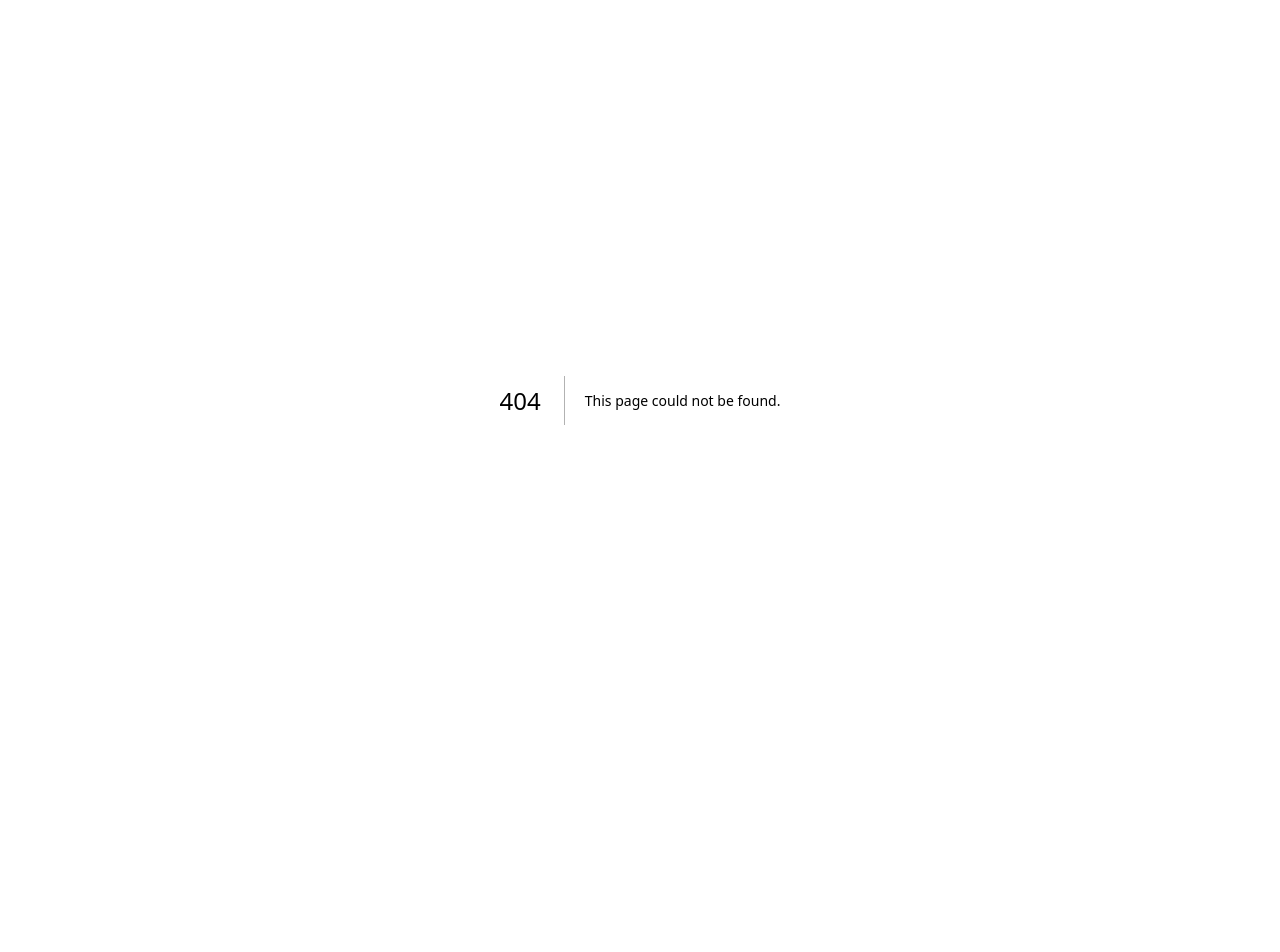
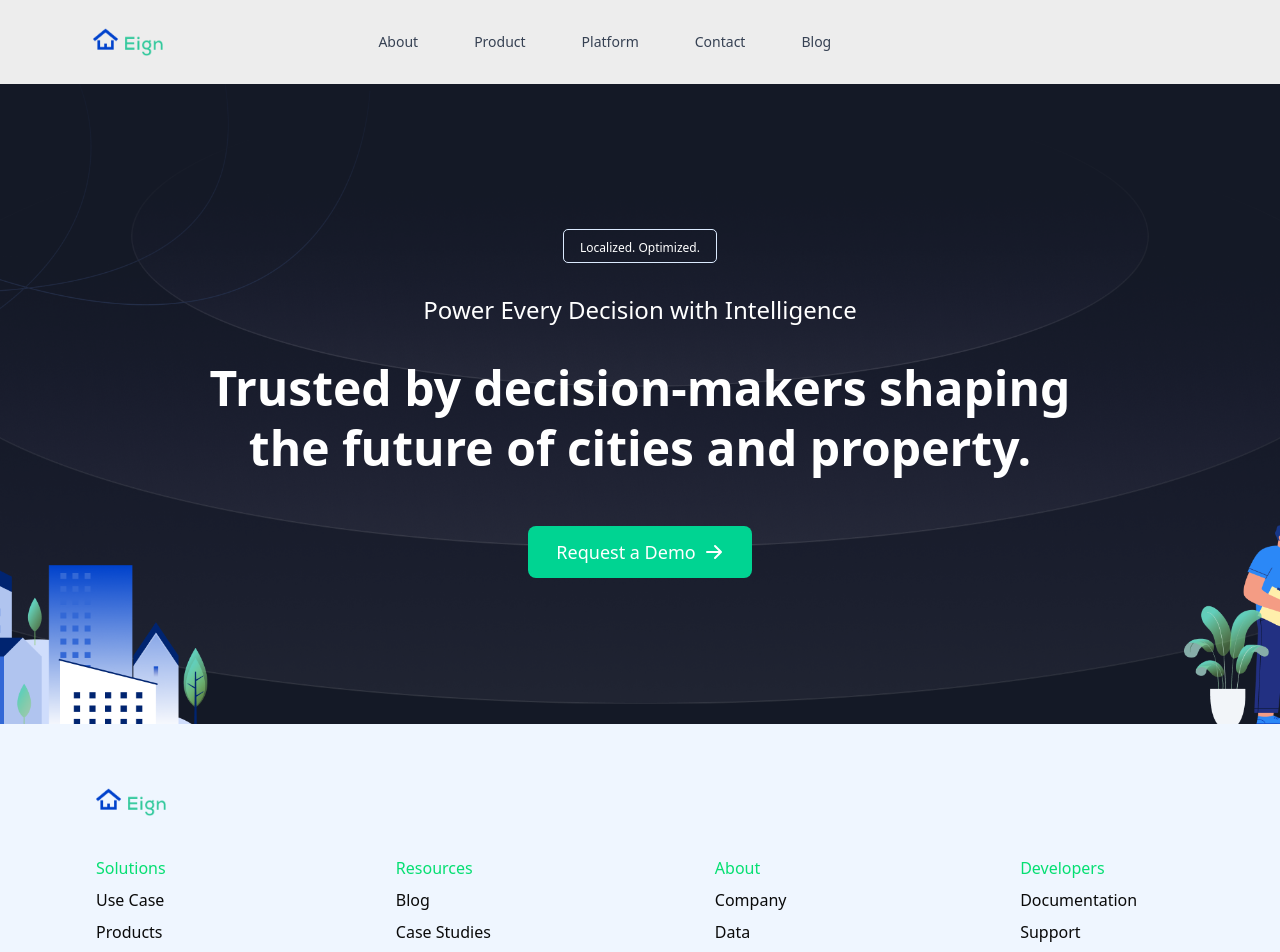
Before and after one commit to keyup-lo/eign-frontend, a Next.js app: page /widget in a window 1280 px wide. Before the commit this address had no page. Shown: the top 952 px of the page. Before the commit the page ends 800 px from the top, so only its background shows below. Built offline with nearby package versions, Linux system fonts and the light colour scheme.

Commit message:
started the widget page

```diff
--- /dev/null
+++ b/src/app/widget/page.tsx
@@ -0,0 +1,14 @@
+import Navbar from '@/components/Navbar';
+import CTASection from '@/components/CTASection';
+import Footer from '@/components/Footer';
+import '../../styles/widget/page.css';
+
+export default function Home() {
+  return (
+    <div className='body'>
+        <Navbar />
+        <CTASection />
+        <Footer />
+    </div>
+  );
+}
```
Also changed, not shown: src/styles/widget/page.css (added).
